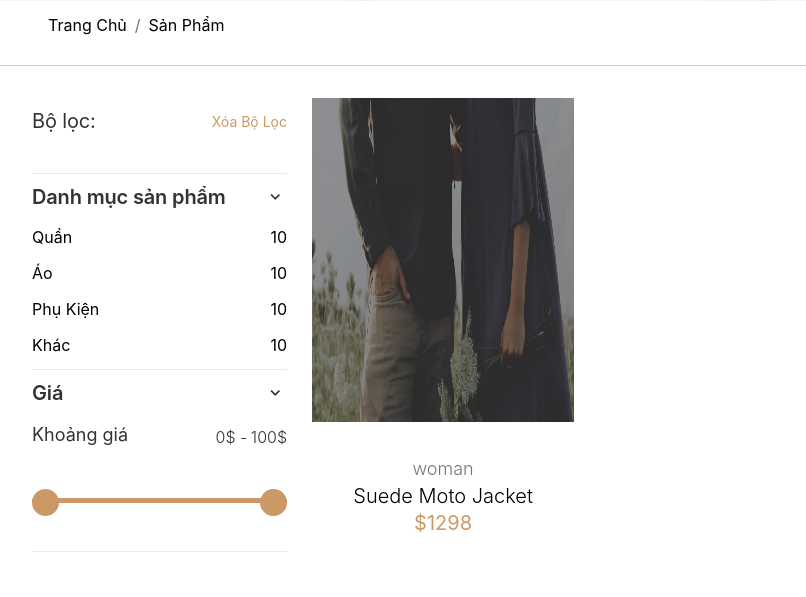
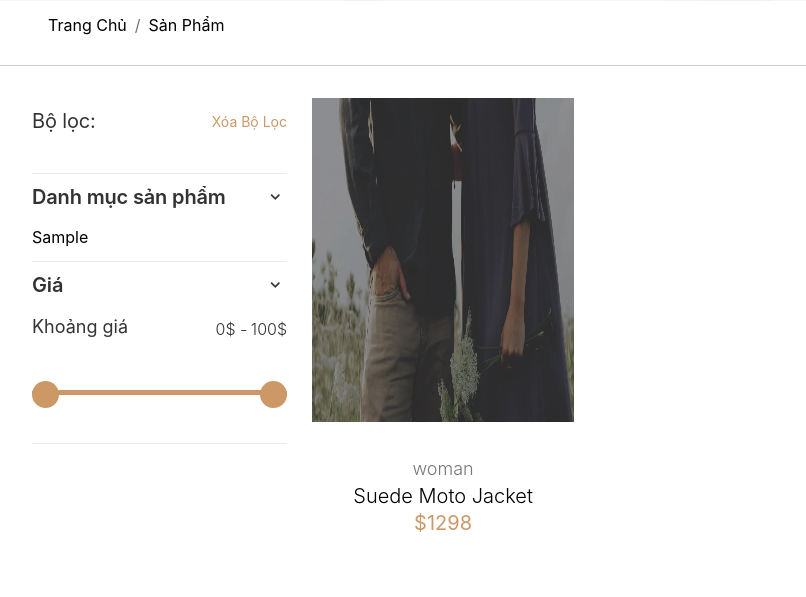
Before and after one commit to giabao314/Fashion-shop, a PHP site: page /product/ in a window 1280 px wide. Shown: the part 335-932 px from the top of the page, without its empty margins (53-859 px from the left). Run offline with PHP 8.4, Linux system fonts and the light colour scheme; the visitor is signed in with stand-in values (Sample User, id 1); tables that the repository leaves empty hold one stand-in row (values such as "Sample post"); some libraries are stand-ins or nearby versions.

Commit message:
fix bug blank space index.php

```diff
--- /dev/null
+++ b/category.php
@@ -0,0 +1,52 @@
+<?php
+include('opendb.php');
+$sql_category = mysqli_query($conn, 'SELECT * FROM loaisp ORDER BY idLoaiSP ASC');
+// if($category)
+// echo("ket noi thanh cong!");
+// echo $category;
+?>
+
+<div id="widget-collapse" class="category collapse show">
+    <?php
+    while ($row_category = mysqli_fetch_array($sql_category)) {
+    ?>
+        <a href="./product.php/?category=<?php echo $row_category['idLoaiSP']?>" class="filter-item">
+            <div class="filter-name">
+                <?php echo $row_category['tenLoaiSP'] ?>
+            </div>
+            <!-- <div class="filter-query">
+            <span class="item-count">10</span>
+        </div> -->
+        </a>
+    <?php
+    }
+    ?>
+
+
+    <!-- <a href="./product.php/?category=ao" class="filter-item">
+        <div class="filter-name">
+            Áo
+        </div>
+        <div class="filter-query">
+            <span class="item-count">10</span>
+        </div>
+    </a>
+
+    <a href="./product.php/?category=phukien" class="filter-item">
+        <div class="filter-name">
+            Phụ Kiện
+        </div>
+        <div class="filter-query">
+            <span class="item-count">10</span>
+        </div>
+    </a>
+
+    <a href="./product.php/?category=khac" class="filter-item">
+        <div class="filter-name">
+            Khác
+        </div>
+        <div class="filter-query">
+            <span class="item-count">10</span>
+        </div>
+    </a> -->
+</div>
--- a/product.php
+++ b/product.php
@@ -67,43 +67,9 @@
                             <i class='bx bx-chevron-down'></i>
                         </a>
                     </h3>
-                    <div id="widget-collapse" class="category collapse show">
-                        <a href="./product.php/?category=quan" class="filter-item">
-                            <div class="filter-name">
-                                Quần
-                            </div>
-                            <div class="filter-query">
-                                <span class="item-count">10</span>
-                            </div>
-                        </a>
-
-                        <a href="./product.php/?category=ao" class="filter-item">
-                            <div class="filter-name">
-                                Áo
-                            </div>
-                            <div class="filter-query">
-                                <span class="item-count">10</span>
-                            </div>
-                        </a>
-
-                        <a href="./product.php/?category=phukien" class="filter-item">
-                            <div class="filter-name">
-                                Phụ Kiện
-                            </div>
-                            <div class="filter-query">
-                                <span class="item-count">10</span>
-                            </div>
-                        </a>
-
-                        <a href="./product.php/?category=khac" class="filter-item">
-                            <div class="filter-name">
-                                Khác
-                            </div>
-                            <div class="filter-query">
-                                <span class="item-count">10</span>
-                            </div>
-                        </a>
-                    </div>
+                    <?php
+                        include('category.php');
+                    ?>
 
                 </div>
                 <div class="widget widget-collapsible">
```
